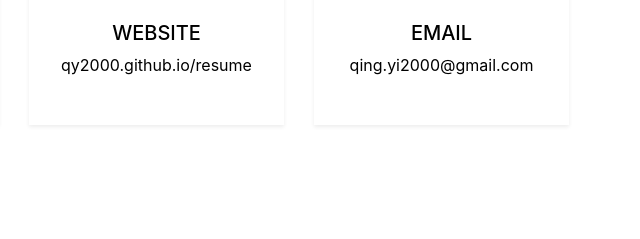
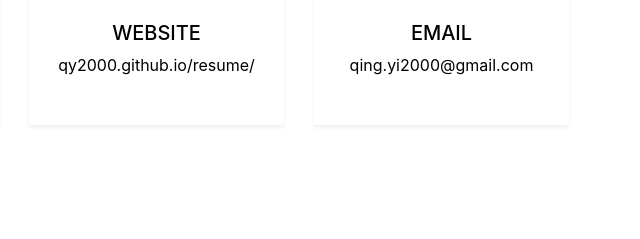
Before and after one commit to qy2000/resume, a plain HTML site: page index.html in a window 1280 px wide. Shown: the part 3425-3664 px from the top of the page, 626-1266 px from the left. Drawn offline with nearby package versions, Linux system fonts and the light colour scheme; a web font is replaced by a local one.

Commit message:
updated index

```diff
--- a/index.html
+++ b/index.html
@@ -236,10 +236,9 @@
                     </div>
                     <div class="col-lg-3 col-md-6 mb-4 mb-lg-0"><a
                             class="px-4 py-5 text-center contact-item shadow-sm d-block reset-anchor"
-                            href="https://qy2000.github.io/resume-website/"><i
-                                class="fas fa-globe-americas fa-2x mb-4"></i>
+                            href="https://qy2000.github.io/resume/"><i class="fas fa-globe-americas fa-2x mb-4"></i>
                             <h4 class="contact-item-title h5 text-uppercase">Website</h4>
-                            <p class="text-small mb-0">qy2000.github.io/resume
+                            <p class="text-small mb-0">qy2000.github.io/resume/
                             </p>
                         </a></div>
                     <div class="col-lg-3 col-md-6 mb-4 mb-lg-0"><a
```
